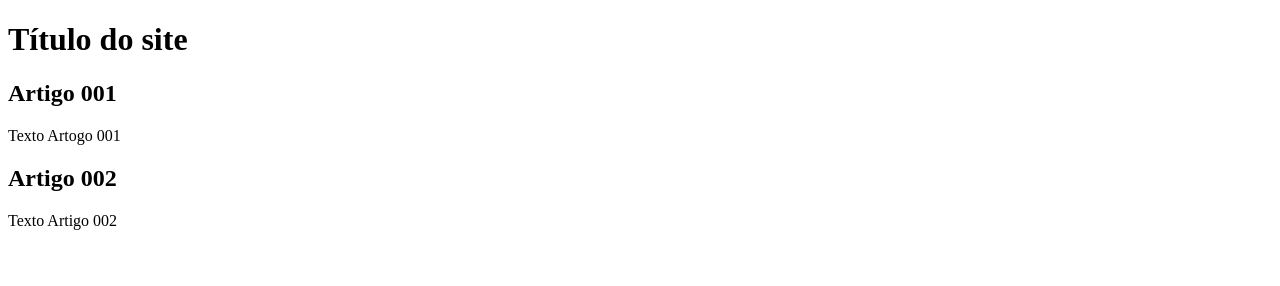
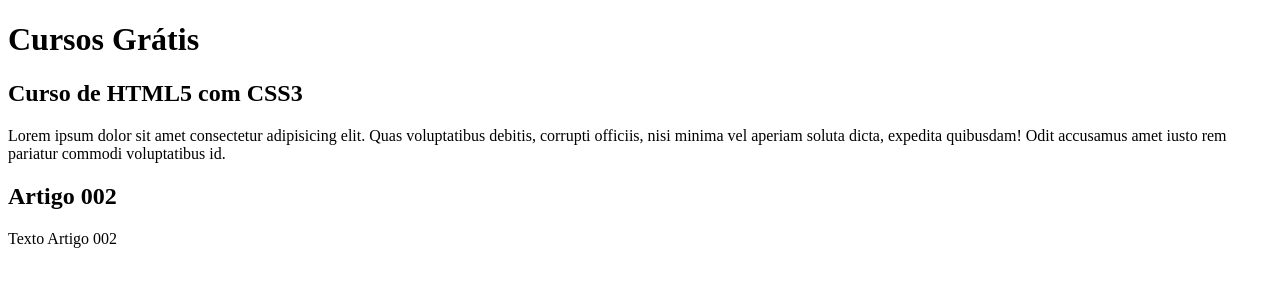
Before and after one commit to Leandro-Callado/projeto-site, a plain HTML site: page index.html in a window 1280 px wide. Drawn offline with Linux system fonts and the light colour scheme.

Commit message:
comecei a escrever o conteúdo

```diff
--- a/index.html
+++ b/index.html
@@ -3,16 +3,21 @@
   <head>
     <meta charset="UTF-8" />
     <meta name="viewport" content="width=device-width, initial-scale=1.0" />
-    <title>Título do site</title>
+    <title></title>
   </head>
   <body>
     <main>
       <header>
-        <h1>Título do site</h1>
+        <h1>Cursos Grátis</h1>
       </header>
       <article>
-        <h2>Artigo 001</h2>
-        <p>Texto Artogo 001</p>
+        <h2>Curso de HTML5 com CSS3</h2>
+        <p>
+          Lorem ipsum dolor sit amet consectetur adipisicing elit. Quas
+          voluptatibus debitis, corrupti officiis, nisi minima vel aperiam
+          soluta dicta, expedita quibusdam! Odit accusamus amet iusto rem
+          pariatur commodi voluptatibus id.
+        </p>
       </article>
       <article>
         <h2>Artigo 002</h2>
```
